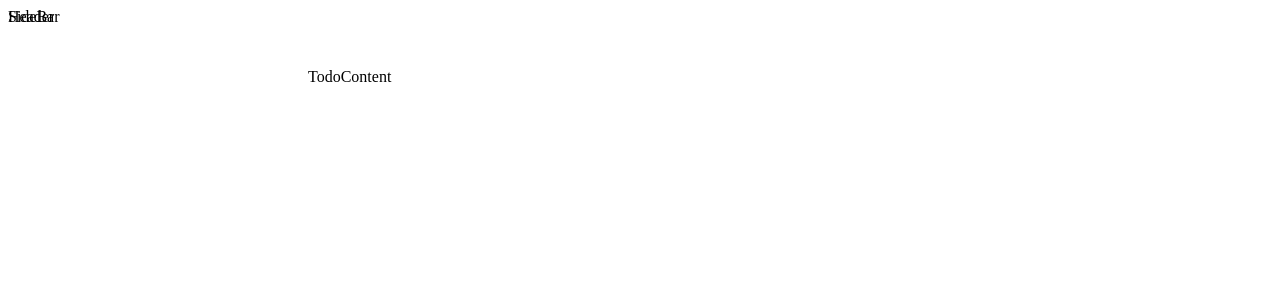
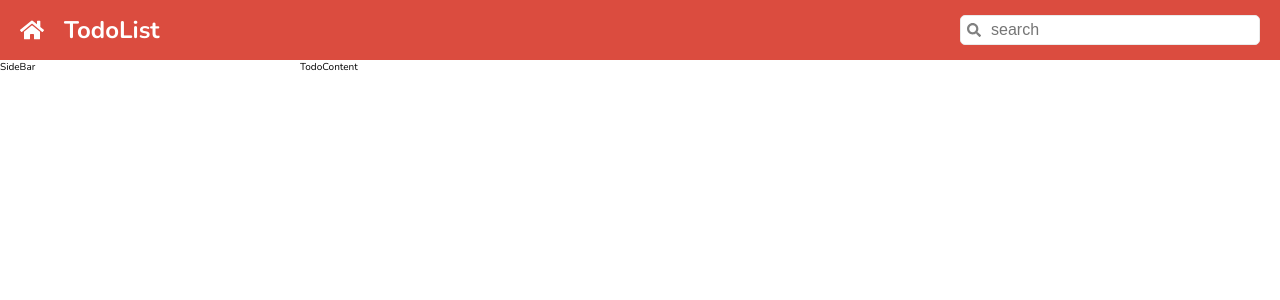
Before and after one commit to jimalike/cc15-todolist-jimmy, a React (Create React App) app: page / in a window 1280 px wide. Shown: the top 300 px of the page. Built offline with nearby package versions, Linux system fonts and the light colour scheme; the HTML template or start-up script is replaced by a standard one.

Commit message:
refactor

```diff
--- a/package.json
+++ b/package.json
@@ -5,6 +5,7 @@
   "dependencies": {
     "react": "^18.2.0",
     "react-dom": "^18.2.0",
+    "react-icons": "^5.0.1",
     "react-scripts": "5.0.1",
     "sass": "^1.71.1"
   },
@@ -29,5 +30,8 @@
       "last 1 firefox version",
       "last 1 safari version"
     ]
+  },
+  "devDependencies": {
+    "@babel/plugin-proposal-decorators": "^7.24.0"
   }
 }
--- a/src/App.js
+++ b/src/App.js
@@ -1,9 +1,14 @@
+
 import './App.scss';
+import { FaHome } from "react-icons/fa";
+import Header from './Header'
 
 function App() {
   return (
     <div className='todo'>
-      <div className="todo__header">Header</div>
+      <div className="todo__header">
+        <Header/>
+      </div>
       <div className="todo__sidebar">SideBar</div>
       <div className="todo__content">TodoContent</div>
     </div>
--- a/src/App.scss
+++ b/src/App.scss
@@ -1,5 +1,5 @@
-$header-height: 60px;
-$sidebar-width: 300px;
+@import "./index.scss";
+
 
 .todo {
     display: grid;
@@ -7,9 +7,9 @@
     grid-template-columns: $sidebar-width calc(100vw - $sidebar-width);
 
     &__header {
-        grid-row-start: 1;
-        grid-row-end: 2;
-        grid-column-start: 1;
+        // grid-row-start: 1;
+        // grid-row-end: 2;
+        // grid-column-start: 1;
         grid-column-end: -1;
         // background-color: red;
         grid-row: 1/2;
@@ -17,22 +17,54 @@
     }
 
     &__sidebar {
-        grid-row-start: 2;
-        grid-row-end: -1;
-        grid-column-start: 1;
-        grid-column-end: 2;
+        // grid-row-start: 2;
+        // grid-row-end: -1;
+        // grid-column-start: 1;
+        // grid-column-end: 2;
         // background-color: bisque;
-        grid-row: 1/-1;
+        grid-row: 2/-1;
         grid-column: 1/2;
     }
 
     &__content {
-        grid-row-start: 2;
-        grid-row-end: -1;
-        grid-column-start: 2;
-        grid-column-end: -1;
+        // grid-row-start: 2;
+        // grid-row-end: -1;
+        // grid-column-start: 2;
+        // grid-column-end: -1;
         // background-color: mediumturquoise;
         grid-row: 2/-1;
         grid-column: 2/-1;
     }
 }
+
+
+// Header
+.header {
+    background-color: $primary;
+    display: flex;
+    align-items: center;
+
+    gap: 20px;
+    height: $header-height;
+    padding: 5px 20px;
+
+    &__logo {
+        font-size: 2.4rem;
+        color: white;
+        display: flex;
+        cursor: pointer;
+    }
+
+    &__text {
+        flex: 1;
+        color: white;
+
+        & > h1 {
+            font-size: 2.4rem;
+        }
+    }
+
+    &__search {
+        min-width: 300px;
+    }
+}
--- /dev/null
+++ b/src/Header.jsx
@@ -0,0 +1,25 @@
+import './Header.scss';
+import { FaHome, FaSearch } from "react-icons/fa";
+import Search from './Search';
+
+
+
+function Header() {
+    return (
+        <header className='header'>
+            <div className='header__logo'>
+                <FaHome />
+            </div>
+            <div className='header__text'>
+                <h1>TodoList</h1>
+            </div>
+            <div className='header__search'>
+                <Search/>
+                {/* Search */}
+            </div>
+        </header>
+
+    )
+}
+
+export default Header;
--- /dev/null
+++ b/src/Header.scss
@@ -0,0 +1,58 @@
+@import './index.scss';
+
+// Header
+.header {
+    background-color: $primary;
+    display: flex;
+    align-items: center;
+
+    gap: 20px;
+    height: $header-height;
+    padding: 5px 20px;
+
+    &__logo {
+        font-size: 2.4rem;
+        color: white;
+        display: flex;
+        cursor: pointer;
+    }
+
+    &__text {
+        flex: 1;
+        color: white;
+
+        & > h1 {
+            font-size: 2.4rem;
+        }
+    }
+
+    &__search {
+        min-width: 300px;
+    }
+}
+
+.search {
+    position: relative;
+
+
+    &__icon {
+        position: absolute;
+        left: 7px;
+        top: 50%;
+        transform: translateY(-50%);
+
+        font-size: 1.4rem;
+        color: $grey-dark;
+        display: flex;
+    }
+
+    &__input {
+        width: 100%;
+        padding: 5px;
+        padding-left: 30px;
+        border-radius: 5px;
+        border: 1px solid $grey-light;
+        font-size: 1.6rem;
+        outline: none;
+    }
+}
--- /dev/null
+++ b/src/Search.jsx
@@ -0,0 +1,14 @@
+import { FaSearch } from "react-icons/fa";
+
+function Search() {
+
+    return (
+        <div className='search'>
+            <span className='search__icon'>
+                <FaSearch />
+            </span>
+            <input type='text' placeholder='search' className='search__input'></input>
+        </div>
+    )
+}
+export default Search;
--- a/src/index.scss
+++ b/src/index.scss
@@ -8,6 +8,8 @@
 $grey-dark: #808080;
 $white: #fff;
 
+$header-height: 60px;
+$sidebar-width: 300px;
 /*  GLOBAL RESET */
 
 *,
```
Also changed, not shown: 1 other file (tests, documents, lock files or other folders).
